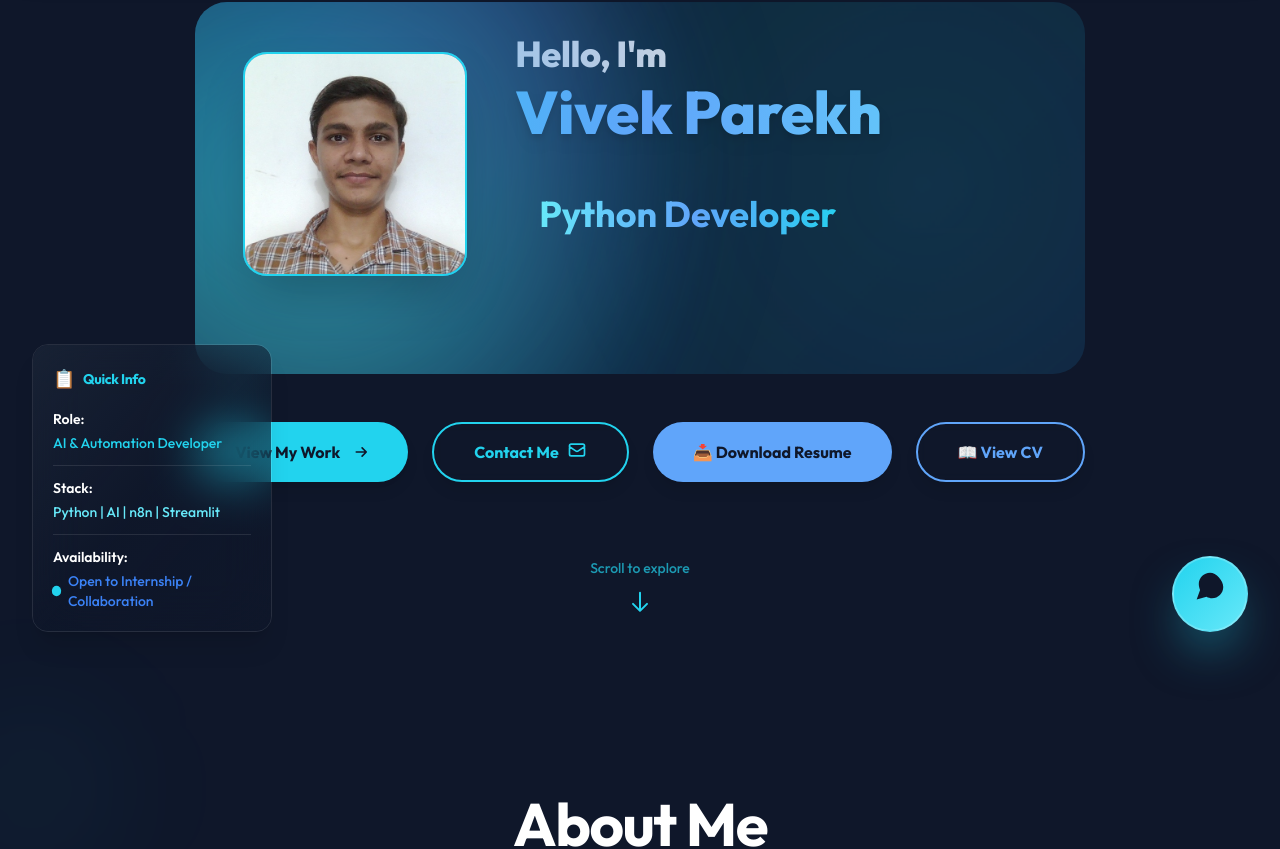
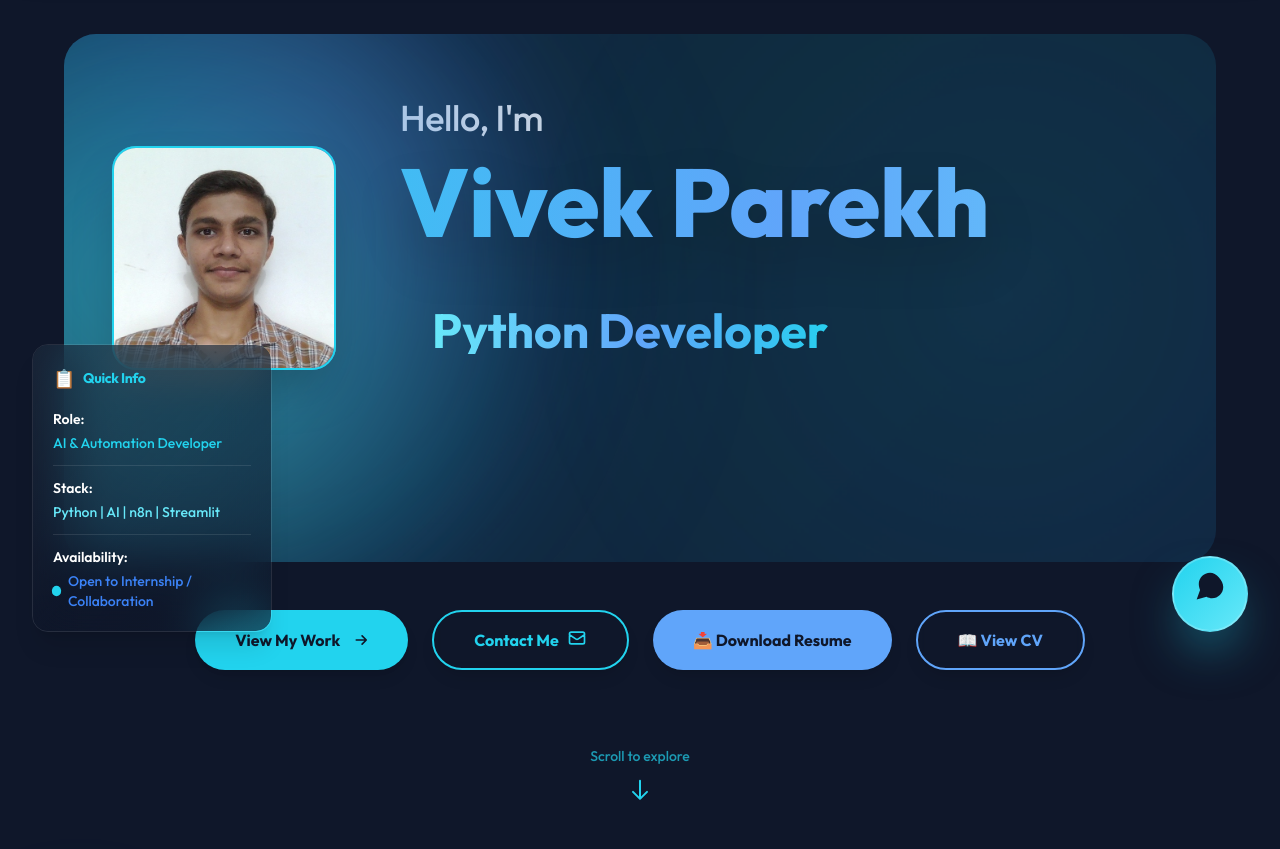
Before and after one commit to vivek-0409/My_Portfolio, a React (Vite) app: page / in a window 1280 px wide. Shown: the part 136-985 px from the top of the page. Built offline with nearby package versions, Linux system fonts and the light colour scheme.

Commit message:
Added new file

```diff
--- a/App.tsx
+++ b/App.tsx
@@ -37,8 +37,8 @@ const App: React.FC = () => {
         <Hero />
 
         {/* Content sections with flexible container */}
-        <div className="w-full px-3 sm:px-4 md:px-6 lg:px-8">
-          <div className="max-w-7xl mx-auto">
+        <div className="w-full px-4 sm:px-6 md:px-10 lg:px-16 xl:px-20">
+          <div className="max-w-[90rem] mx-auto">
             {/* About Me section */}
             <Section id="about" title="About Me">
               <About />
--- a/components/Hero.tsx
+++ b/components/Hero.tsx
@@ -115,18 +115,18 @@ const Hero: React.FC = () => {
   };
 
   return (
-    <section id="hero" className="flex flex-col items-center justify-center min-h-[calc(100vh-6rem)] text-center py-8 md:py-16 relative overflow-hidden px-4">
+    <section id="hero" className="flex flex-col items-center justify-center min-h-[calc(100vh-6rem)] text-center py-10 md:py-20 lg:py-24 relative overflow-hidden px-4 sm:px-6">
       {/* Animated background elements */}
       <div className="absolute inset-0 -z-10 overflow-hidden">
         <motion.div
           animate={{ scale: [1, 1.2, 1], opacity: [0.3, 0.5, 0.3] }}
           transition={{ duration: 8, repeat: Infinity }}
-          className="absolute top-20 left-20 w-72 h-72 bg-neon-cyan/10 rounded-full blur-3xl"
+          className="absolute top-10 left-10 w-48 h-48 sm:w-72 sm:h-72 bg-neon-cyan/10 rounded-full blur-3xl"
         />
         <motion.div
           animate={{ scale: [1.2, 1, 1.2], opacity: [0.2, 0.4, 0.2] }}
           transition={{ duration: 10, repeat: Infinity }}
-          className="absolute bottom-20 right-20 w-96 h-96 bg-accent-blue/10 rounded-full blur-3xl"
+          className="absolute bottom-10 right-10 w-64 h-64 sm:w-96 sm:h-96 bg-accent-blue/10 rounded-full blur-3xl"
         />
       </div>
 
@@ -134,14 +134,14 @@ const Hero: React.FC = () => {
         variants={containerVariants}
         initial="hidden"
         animate="visible"
-        className="z-10 max-w-5xl"
+        className="z-10 w-full max-w-6xl mx-auto"
       >
         {/* Header with animated blue background */}
-        <div className="hero-bg-wrapper relative">
+        <div className="hero-bg-wrapper relative w-full">
           <div className="hero-animated-bg"></div>
           <motion.div
             variants={itemVariants}
-            className="flex flex-col md:flex-row items-center justify-center gap-6 md:gap-12 mb-8 md:mb-12 hero-content-wrapper px-8 py-6 md:px-12 md:py-8"
+            className="flex flex-col lg:flex-row items-center justify-center gap-10 lg:gap-16 mb-12 md:mb-16 lg:mb-20 hero-content-wrapper px-6 py-10 md:px-12 md:py-16"
           >
             {/* Profile Image with Professional Blue Animation Background */}
             <motion.div
@@ -360,19 +360,19 @@ const Hero: React.FC = () => {
             {/* Main greeting with animated name */}
             <motion.div
               variants={textVariants}
-              className="text-center md:text-left flex-1"
+              className="text-center lg:text-left flex-1"
             >
               <motion.h2
                 initial={{ opacity: 0, y: 20 }}
                 animate={{ opacity: 1, y: 0 }}
                 transition={{ delay: 0.2, duration: 0.8 }}
-                className="font-extrabold text-white mb-3 md:mb-4 tracking-tight leading-tight"
+                className="font-extrabold text-white mb-4 md:mb-6 tracking-tight leading-tight"
               >
-                <div className="text-xl sm:text-2xl md:text-3xl lg:text-4xl text-slate-300 mb-2">
+                <div className="text-xl sm:text-2xl md:text-3xl lg:text-4xl text-slate-300 mb-2 font-medium">
                   Hello, I'm
                 </div>
                 <motion.span
-                  className="block text-3xl sm:text-4xl md:text-5xl lg:text-6xl text-gradient drop-shadow-lg"
+                  className="block text-4xl sm:text-5xl md:text-6xl lg:text-7xl xl:text-8xl text-gradient drop-shadow-2xl py-2"
                   animate={{ backgroundPosition: ['0%', '100%', '0%'] }}
                   transition={{ duration: 3, repeat: Infinity }}
                 >
@@ -385,14 +385,14 @@ const Hero: React.FC = () => {
                 initial={{ opacity: 0, y: 15 }}
                 animate={{ opacity: 1, y: 0 }}
                 transition={{ delay: 0.4, duration: 0.8 }}
-                className="inline-block mb-4 md:mb-6 relative group"
+                className="inline-block mb-8 lg:mb-10 relative group w-full lg:w-auto"
               >
                 <motion.div
                   className="absolute -inset-2 bg-gradient-to-r from-ice-cyan via-neon-cyan to-accent-blue rounded-lg blur opacity-0 group-hover:opacity-20 transition duration-300"
                 />
 
                 {/* Typing Animation Container */}
-                <div className="relative px-4 py-3 md:px-6 md:py-4 min-h-12 sm:min-h-16 md:min-h-20 flex items-center justify-center">
+                <div className="relative px-6 py-4 md:px-8 md:py-6 min-h-[5rem] sm:min-h-[6rem] flex items-center justify-center lg:justify-start">
                   <style>{`
                     @keyframes blink {
                       0%, 50% { opacity: 1; }
@@ -406,7 +406,7 @@ const Hero: React.FC = () => {
                     }
                   `}</style>
 
-                  <p className="text-lg sm:text-2xl md:text-3xl lg:text-4xl text-transparent bg-clip-text bg-gradient-to-r from-ice-cyan via-blue-400 to-neon-cyan font-bold min-h-10 sm:min-h-14 md:min-h-16 lg:min-h-20 flex items-center justify-center text-center break-words">
+                  <p className="text-xl sm:text-2xl md:text-3xl lg:text-4xl xl:text-5xl text-transparent bg-clip-text bg-gradient-to-r from-ice-cyan via-blue-400 to-neon-cyan font-bold flex items-center break-words text-center lg:text-left">
                     {displayText}
                     <span className="typing-cursor text-neon-cyan">|</span>
                   </p>
--- a/components/Navbar.tsx
+++ b/components/Navbar.tsx
@@ -92,11 +92,11 @@ const Navbar: React.FC = () => {
       <AnimatePresence>
         {isOpen && (
           <motion.div
-            initial={{ opacity: 0, height: 0 }}
-            animate={{ opacity: 1, height: 'auto' }}
-            exit={{ opacity: 0, height: 0 }}
-            transition={{ duration: 0.3 }}
-            className="lg:hidden mt-4 bg-slate-900/50 rounded-xl border border-white/10 p-4"
+            initial={{ opacity: 0, scale: 0.95, y: -20 }}
+            animate={{ opacity: 1, scale: 1, y: 0 }}
+            exit={{ opacity: 0, scale: 0.95, y: -20 }}
+            transition={{ duration: 0.3, ease: 'easeOut' }}
+            className="lg:hidden absolute top-full left-4 right-4 mt-4 bg-slate-900/90 backdrop-blur-2xl rounded-2xl border border-white/10 p-6 shadow-2xl z-50 overflow-hidden"
           >
             <ul className="space-y-2">
               {navItems.map((item, index) => (
@@ -110,7 +110,7 @@ const Navbar: React.FC = () => {
                     onClick={() => scrollToSection(item.id)}
                     whileHover={{ x: 5 }}
                     whileTap={{ scale: 0.95 }}
-                    className="w-full text-left text-cool-gray hover:text-neon-cyan transition-colors duration-300 px-4 py-2.5 rounded-lg hover:bg-white/5 font-medium text-sm"
+                    className="w-full text-left text-cool-gray hover:text-neon-cyan transition-colors duration-300 px-6 py-4 rounded-xl hover:bg-white/5 font-semibold text-base sm:text-lg"
                   >
                     {item.name}
                   </motion.button>
--- a/components/Section.tsx
+++ b/components/Section.tsx
@@ -36,7 +36,7 @@ const Section: React.FC<SectionProps> = ({ id, title, children }) => {
           viewport={{ once: true }}
           transition={{ duration: 0.5 }}
         >
-          <h3 className="text-3xl sm:text-4xl md:text-5xl lg:text-6xl font-bold text-white mb-4 inline-block relative">
+          <h3 className="text-4xl sm:text-5xl md:text-6xl lg:text-7xl xl:text-8xl font-black text-white mb-6 inline-block relative tracking-tighter">
             {title}
 
             {/* Animated underline */}
--- a/index.css
+++ b/index.css
@@ -11,12 +11,15 @@
   }
 
   body {
-    @apply bg-dark-navy text-cool-gray antialiased;
+    @apply bg-dark-navy text-cool-gray antialiased selection:bg-neon-cyan/30 selection:text-white;
     /* Rich animated gradient background */
     background: linear-gradient(-45deg, #0f172a, #1e293b, #0f172a, #1a1f35);
     background-size: 400% 400%;
     min-height: 100vh;
     animation: gradientShift 15s ease infinite;
+    -webkit-font-smoothing: antialiased;
+    -moz-osx-font-smoothing: grayscale;
+    overflow-x: hidden;
   }
 
   h1,
@@ -25,7 +28,12 @@
   h4,
   h5,
   h6 {
-    @apply font-bold tracking-tight text-white;
+    @apply font-bold tracking-tight text-white leading-tight;
+  }
+
+  /* Improved focus styles for better accessibility on all devices */
+  :focus-visible {
+    @apply outline-none ring-2 ring-neon-cyan ring-offset-2 ring-offset-dark-navy;
   }
 }
 
@@ -33,27 +41,35 @@
   0% {
     background-position: 0% 50%;
   }
+
   50% {
     background-position: 100% 50%;
   }
+
   100% {
     background-position: 0% 50%;
   }
 }
 
 @keyframes float {
-  0%, 100% {
+
+  0%,
+  100% {
     transform: translateY(0px);
   }
+
   50% {
     transform: translateY(-20px);
   }
 }
 
 @keyframes glow-pulse {
-  0%, 100% {
+
+  0%,
+  100% {
     box-shadow: 0 0 20px rgba(34, 211, 238, 0.3);
   }
+
   50% {
     box-shadow: 0 0 40px rgba(34, 211, 238, 0.6);
   }
@@ -63,6 +79,7 @@
   0% {
     background-position: -1000px 0;
   }
+
   100% {
     background-position: 1000px 0;
   }
@@ -72,6 +89,7 @@
   from {
     transform: rotate(0deg);
   }
+
   to {
     transform: rotate(360deg);
   }
@@ -82,6 +100,7 @@
     opacity: 0;
     transform: translateY(30px);
   }
+
   to {
     opacity: 1;
     transform: translateY(0);
@@ -89,9 +108,12 @@
 }
 
 @keyframes bounce-gentle {
-  0%, 100% {
+
+  0%,
+  100% {
     transform: translateY(0);
   }
+
   50% {
     transform: translateY(-10px);
   }
@@ -101,19 +123,24 @@
   0% {
     background-position: 0% 50%;
   }
+
   50% {
     background-position: 100% 50%;
   }
+
   100% {
     background-position: 0% 50%;
   }
 }
 
 @keyframes floating-glow {
-  0%, 100% {
+
+  0%,
+  100% {
     transform: translateY(0px) scale(1);
     opacity: 0.4;
   }
+
   50% {
     transform: translateY(-20px) scale(1.1);
     opacity: 0.6;
@@ -121,9 +148,12 @@
 }
 
 @keyframes pulse-light {
-  0%, 100% {
+
+  0%,
+  100% {
     box-shadow: 0 0 40px rgba(59, 130, 246, 0.3), 0 0 80px rgba(34, 211, 238, 0.15);
   }
+
   50% {
     box-shadow: 0 0 60px rgba(59, 130, 246, 0.5), 0 0 120px rgba(34, 211, 238, 0.25);
   }
@@ -133,6 +163,7 @@
   0% {
     background-position: -1000px 0;
   }
+
   100% {
     background-position: 1000px 0;
   }
@@ -184,14 +215,12 @@
     inset: -20px;
     z-index: 0;
     border-radius: 2rem;
-    background: linear-gradient(
-      135deg,
+    background: linear-gradient(135deg,
         rgba(59, 130, 246, 0.15) 0%,
         rgba(34, 211, 238, 0.1) 25%,
         rgba(59, 130, 246, 0.12) 50%,
         rgba(34, 211, 238, 0.1) 75%,
-      rgba(59, 130, 246, 0.15) 100%
-    );
+        rgba(59, 130, 246, 0.15) 100%);
     background-size: 400% 400%;
     animation: blue-gradient-wave 8s ease infinite;
     filter: blur(1px);
@@ -201,11 +230,9 @@
     content: '';
     position: absolute;
     inset: 0;
-    background: radial-gradient(
-      circle at 20% 50%,
+    background: radial-gradient(circle at 20% 50%,
         rgba(59, 130, 246, 0.2) 0%,
-      transparent 50%
-    );
+        transparent 50%);
     animation: floating-glow 6s ease-in-out infinite;
   }
 
@@ -213,11 +240,9 @@
     content: '';
     position: absolute;
     inset: 0;
-    background: radial-gradient(
-      circle at 80% 50%,
+    background: radial-gradient(circle at 80% 50%,
         rgba(34, 211, 238, 0.15) 0%,
-      transparent 50%
-    );
+        transparent 50%);
     animation: floating-glow 8s ease-in-out infinite reverse;
   }
 
```
Lines whose indentation alone changed are shown as unchanged.
